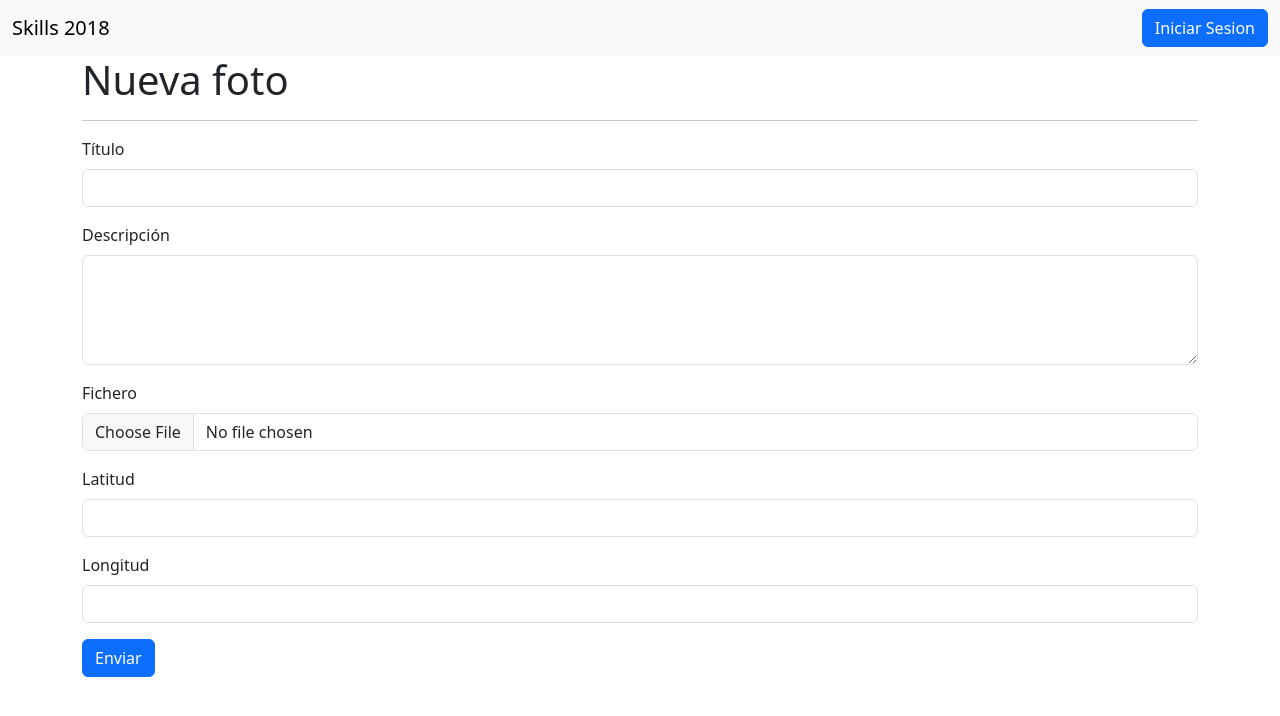
After one commit to migdev23/daw2_clmskills_2018_rodriguez_miguel, a PHP site: template src/views/user/newPhoto.html.twig in a window 1280 px wide. The commit adds this page. Shown: the top 716 px of the page. Run offline with PHP 8.4, Linux system fonts and the light colour scheme; the template is opened without the code that fills it, so the values that code supplies are empty; some libraries are stand-ins or nearby versions.

Commit message:
El usuario ya puede crear imagenes

```diff
--- a/src/models/Categoria.php
+++ b/src/models/Categoria.php
@@ -14,6 +14,8 @@ class Categoria extends Model {
     // Campos que se pueden asignar masivamente
     protected $fillable = ['nombre'];
 
+    public $timestamps = false;
+
     /**
      * Relación Muchos a Muchos con Imagenes.
      * Una categoría puede tener muchas imágenes y una imagen puede pertenecer a muchas categorías.
--- a/src/models/Imagen.php
+++ b/src/models/Imagen.php
@@ -15,6 +15,7 @@ class Imagen extends Model {
     // Campos que se pueden asignar masivamente
     protected $fillable = ['titulo', 'descripcion', 'fichero', 'latitud', 'longitud'];
 
+    public $timestamps = false;
 
     public function categorias() {
         // Relación N:M con Categorias a través de `imagenes_categorias`
@@ -28,7 +29,6 @@ class Imagen extends Model {
 
 
     public function usuarios() {
-        // Relación N:M con Usuarios usando `imagenes_usuarios`
         return $this->belongsToMany(
             Usuario::class,               // Modelo relacionado
             'imagenes_usuarios',           // Nombre de la tabla pivot
--- a/src/models/Usuario.php
+++ b/src/models/Usuario.php
@@ -13,6 +13,8 @@ class Usuario extends Model {
 
     protected $fillable = ['email', 'nombre', 'password', 'perfil'];
 
+    public $timestamps = false;
+
     public function imagenes() {
         return $this->belongsToMany(
             Imagen::class,
--- /dev/null
+++ b/src/views/user/newPhoto.html.twig
@@ -0,0 +1,36 @@
+{% extends './common/layout.html.twig' %}
+
+{% block content %}
+<h1>Nueva foto</h1>
+<hr>
+<form action="/newPhoto" method="POST" enctype="multipart/form-data">
+
+    <div class="mb-3">
+        <label for="titulo" class="form-label">Título</label>
+        <input type="text" class="form-control" id="titulo" name="titulo" required>
+    </div>
+
+    <div class="mb-3">
+        <label for="descripcion" class="form-label">Descripción</label>
+        <textarea class="form-control" id="descripcion" name="descripcion" rows="4" required></textarea>
+    </div>
+
+    <div class="mb-3">
+        <label for="fichero" class="form-label">Fichero</label>
+        <input type="file" class="form-control" id="fichero" name="fichero" required>
+    </div>
+
+
+    <div class="mb-3">
+        <label for="latitud" class="form-label">Latitud</label>
+        <input type="text" class="form-control" id="latitud" name="latitud" required>
+    </div>
+
+    <div class="mb-3">
+        <label for="longitud" class="form-label">Longitud</label>
+        <input type="text" class="form-control" id="longitud" name="longitud" required>
+    </div>
+
+    <button type="submit" class="btn btn-primary">Enviar</button>
+</form>
+{% endblock %}
--- a/src/views/user/profile.html.twig
+++ b/src/views/user/profile.html.twig
@@ -13,7 +13,7 @@
         <h5 class="text-primary">{{ user.nombre }}</h5>
         <p class="text-muted">{{ user.email }}</p>
 
-        <a href="#" class="btn btn-outline-primary mt-3">Subir nueva imagen</a>
+        <a href="/newPhoto" class="btn btn-outline-primary mt-3">Subir nueva imagen</a>
     </div>
 
    <div class='row col-9'>
```
Also changed, not shown: src/controllers/user/ControllerUser.php (+39 -0 lines), src/models/ImagenesUsuarios.php (added, +12 -0 lines), src/router/Router.php (+12 -0 lines).
